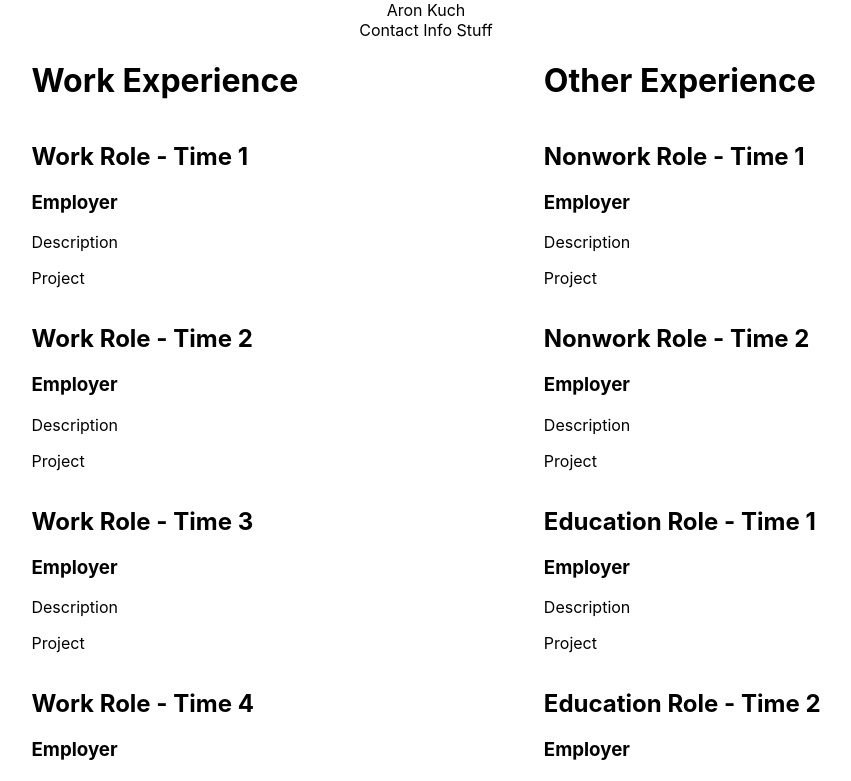
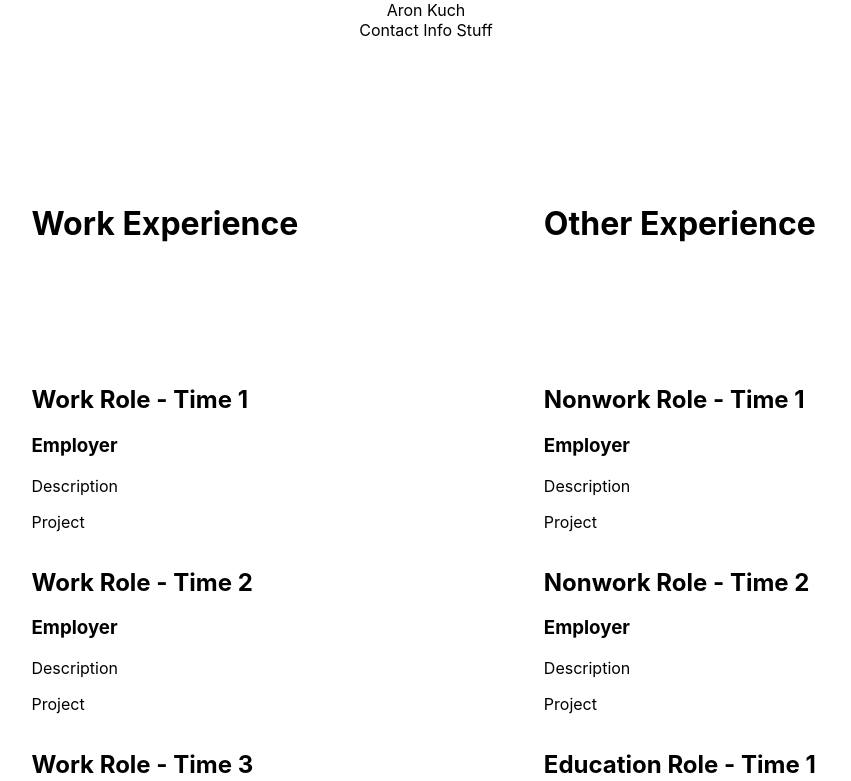
Before and after one commit to AronKuch/resume, a React (Create React App) app: page / in a window 1280 px wide. Shown: the top 781 px of the page, without its empty margins (214-1065 px from the left). Built offline with nearby package versions, Linux system fonts and the light colour scheme.

Commit message:
Switched grid-auto-flow to column and removed location placement.

```diff
--- a/src/components/design.js
+++ b/src/components/design.js
@@ -1,14 +1,6 @@
 const Experience = (props) => {
-  let row = props.number + (props.type === "Education" ? 4 : 2);
-  let col = props.type === "Work" ? 1 : 2;
-  let gridLocation = {
-    gridRowStart: row,
-    gridRowEnd: "span 1",
-    gridColumnStart: col,
-    gridColumnEnd: "span 1",
-  };
   return (
-    <div className="experience" style={gridLocation}>
+    <div className="experience">
       <h2>
         {props.type} Role - Time {props.number}
       </h2>
--- a/src/index.css
+++ b/src/index.css
@@ -16,8 +16,10 @@ code {
 
 .App {
   display: grid;
+  grid-auto-flow: column;
   grid-template-columns: auto auto;
   justify-content: space-evenly;
+  grid-template-rows: repeat(7, 1fr);
 }
 
 header {
```
